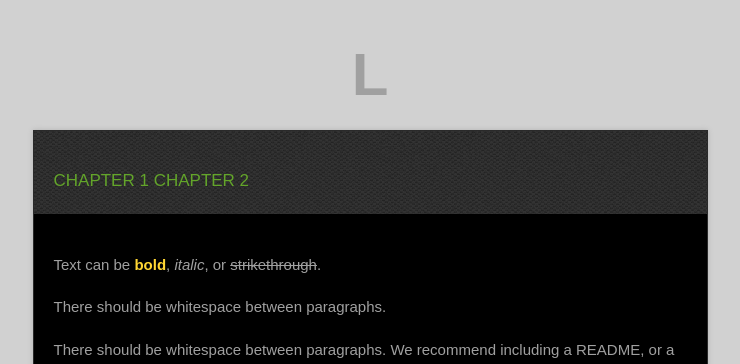
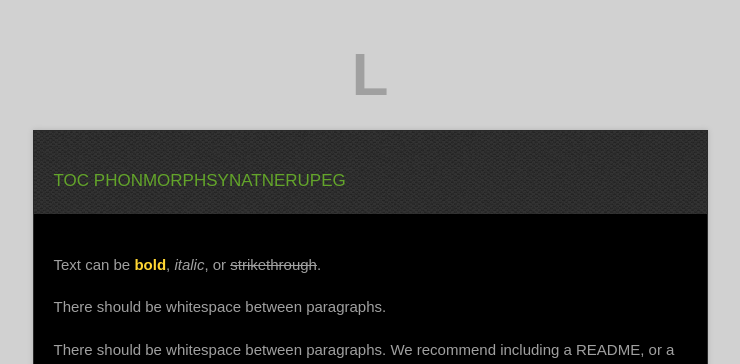
Before and after one commit to LoCCan4/loccan4.github.io, a Jekyll site: the page built from index.md, in a window 1280 px wide and 900 px high. Shown: the top 364 px of the window, without its empty margins (270-1010 px from the left). Built offline with Jekyll 4.4.1, drawn with Linux system fonts in a browser that asks for light colours.

Commit message:
Update default.html

```diff
--- a/_layouts/default.html
+++ b/_layouts/default.html
@@ -24,7 +24,7 @@
       <h1 class="title">{{ site.title | default: site.github.repository_name }}</h1>
     </header>
     <div id="container">
-      <p class="tagline"><a href="https://pages.github.com/">CHAPTER 1</a> <a href="https://pages.github.com/">CHAPTER 2</a></p>
+      <p class="tagline"><a href="">TOC</a> <a href="">PHON</a><a href="">MORPH</a><a href="">SYN</a><a href="">ATNERU</a><a href="">PEG</a></p>
       <div id="main" role="main">
         <article class="markdown-body">
           {{ content }}
```
